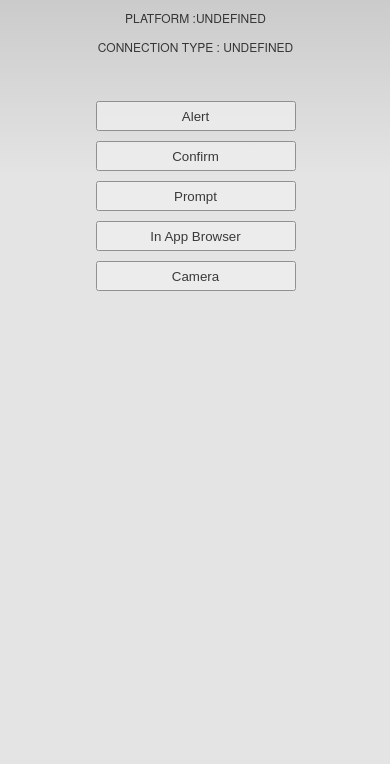
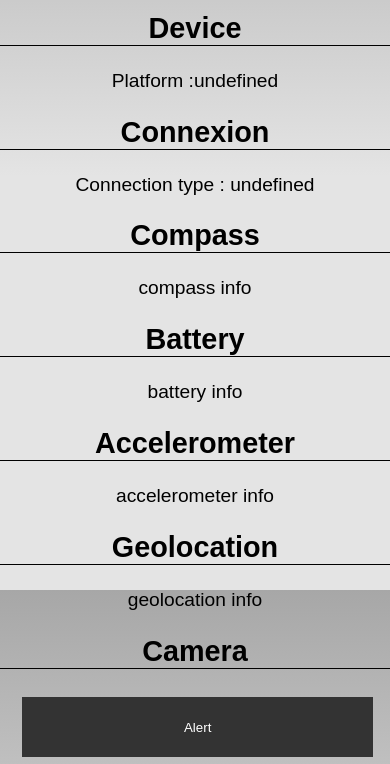
Before and after one commit to lizardK/cordova-sailfish, a plain HTML site: page www/index.html in a window 390 px wide. Shown: the part 254-1018 px from the top of the page. Before the commit the page ends 844 px from the top, so only its background shows below. Drawn offline with Linux system fonts and the light colour scheme; some packages are replaced by stand-ins of ours.

Commit message:
Change test program style

```diff
--- a/www/css/index.css
+++ b/www/css/index.css
@@ -24,10 +24,6 @@ body {
     -webkit-touch-callout: none;                /* prevent callout to copy image, etc when tap to hold */
     -webkit-text-size-adjust: none;             /* prevent webkit from resizing text to fit */
     -webkit-user-select: none;                  /* prevent copy paste, to allow, change 'none' to 'text' */
-    background-color:#E4E4E4;
-    background-image:linear-gradient(top, #A7A7A7 0%, #E4E4E4 51%);
-    background-image:-webkit-linear-gradient(top, #A7A7A7 0%, #E4E4E4 51%);
-    background-image:-ms-linear-gradient(top, #A7A7A7 0%, #E4E4E4 51%);
     background-image:-webkit-gradient(
         linear,
         left top,
@@ -36,27 +32,20 @@ body {
         color-stop(0.51, #E4E4E4)
     );
     background-attachment:fixed;
-    font-family:'HelveticaNeue-Light', 'HelveticaNeue', Helvetica, Arial, sans-serif;
-    font-size:12px;
+    font-family:Arial, sans-serif;
+    font-size:1.2em;
     height:100%;
     margin:0px;
     padding:0px;
-    text-transform:uppercase;
     width:100%;
 }
 
 /* Portrait layout (default) */
 .app {
     background:url(../img/logo.png) no-repeat center top; /* 170px x 200px */
-    position:absolute;             /* position in the center of the screen */
-    left:50%;
-    /*top:50%;*/
-    height:50px;                   /* text area height */
-    width:225px;                   /* text area width */
+    width:100%;                   /* text area width */
     text-align:center;
-    padding:180px 0px 0px 0px;     /* image height is 200px (bottom 20px are overlapped with text) */
-    margin:15px 0px 0px -112px;  /* offset vertical: half of image height and text area height */
-                                   /* offset horizontal: half of text area width */
+    padding-top: 180px;
 }
 
 /* Landscape layout (with min-width) */
@@ -70,7 +59,7 @@ body {
 }
 
 h1 {
-    font-size:24px;
+    /*font-size:24px;*/
     font-weight:normal;
     margin:0px;
     overflow:visible;
@@ -78,9 +67,12 @@ h1 {
     text-align:center;
 }
 
+h2 {
+    /*font-size: 1rem;*/
+    border-bottom: solid 1px;
+}
+
 .event {
-    border-radius:4px;
-    -webkit-border-radius:4px;
     color:#FFFFFF;
     font-size:12px;
     margin:0px 30px;
@@ -115,8 +107,20 @@ h1 {
 }
 
 button {
-    width: 200px;
-    height: 30px;
+    width: 90%;
+    height: 60px;
     margin-bottom: 5px;
     margin-top: 5px;
+    border-radius: 0;
+    -webkit-appearance: none;
+    border: 0;
+    background: #333;
+    color: #fff;
 }
+
+button:active {
+    background: #fff;
+    color: #0099FF;
+    font-weight: bold;
+    border: solid 4px;
+}
--- a/www/index.html
+++ b/www/index.html
@@ -21,32 +21,37 @@
   <head>
     <meta charset="utf-8" />
     <meta name="format-detection" content="telephone=no" />
-    <!-- WARNING: for iOS 7, remove the width=device-width and height=device-height attributes. See https:/is/issues.apache.org/jira/browse/CB-4323 -->
-    <meta name="viewport" content="user-scalable=no, initial-scale=1, maximum-scale=1, minimum-scale=1, width=device-width, height=device-height, target-densitydpi=device-dpi" />
+    <meta name="viewport" content="user-scalable=no, initial-scale=1, maximum-scale=2, minimum-scale=1, width=device-width, height=device-height, target-densitydpi=device-dpi" />
     <link rel="stylesheet" type="text/css" href="css/index.css" />
     <title>Cordova-sailfish</title>
   </head>
   <body>
     <div class="app">
       <h1>Apache Cordova</h1>
-      <div id="deviceready" class="blink">
+      <div id="deviceready">
         <p class="event listening">Connecting to Device</p>
         <p class="event received">Device is Ready</p>
-	<p id="device"></p>
-	<p id="connection"></p>
-	<p id="compass"></p>
-	<p id="battery"></p>
-	<p id="accelerometer"></p>
-	<p id="geolocation"></p>
+	<h2>Device</h2>
+	<p id="device">device info</p>
+	<h2>Connexion</h2>
+	<p id="connection">connection nfo</p>
+	<h2>Compass</h2>
+	<p id="compass">compass info</p>
+	<h2>Battery</h2>
+	<p id="battery">battery info</p>
+	<h2>Accelerometer</h2>
+	<p id="accelerometer">accelerometer info</p>
+	<h2>Geolocation</h2>
+	<p id="geolocation">geolocation info</p>
 	<p id="geolocation-watcher"></p>
+	<h2>Camera</h2>
 	<img id="img-camera" />
-	<pre id="log"></pre>
 	<button id="btn-alert">Alert</button>
 	<button id="btn-confirm">Confirm</button>
 	<button id="btn-prompt">Prompt</button>
 	<button id="btn-inappbrowser">In App Browser</button>
 	<button id="btn-camera">Camera</button>
-
+	<pre id="log">log</pre>
       </div>
     </div>
     <script type="text/javascript" src="cordova.js"></script>
```
Also changed, not shown: 1 other file.
